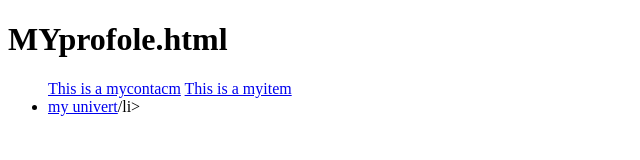
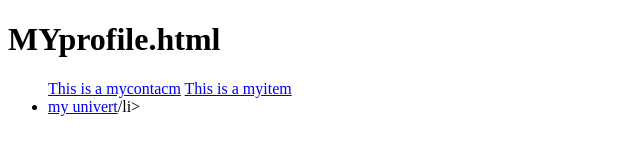
Before and after one commit to Ascharaporn/hlmt, a plain HTML site: page myprofile.html in a window 1280 px wide. Shown: the full height of the page, 0-640 px from the left. Drawn offline with Linux system fonts and the light colour scheme.

Commit message:
ascharaporn/morah

```diff
--- a/contact.html
+++ b/myprofile.html
@@ -4,7 +4,7 @@
   <title>Page Title</title>
 </head>
 <body>
-   <h1>MYprofole.html</h1>
+   <h1>MYprofile.html</h1>
    <ul>
          <a href="https://www.mycontact.com">This is a mycontacm</a>
          <a href="https://www.myitem.com">This is a myitem</a>
```
Also changed, not shown: mycontact.html (renamed from mycontanccccc.html), myitem.html (renamed from my item.html).
